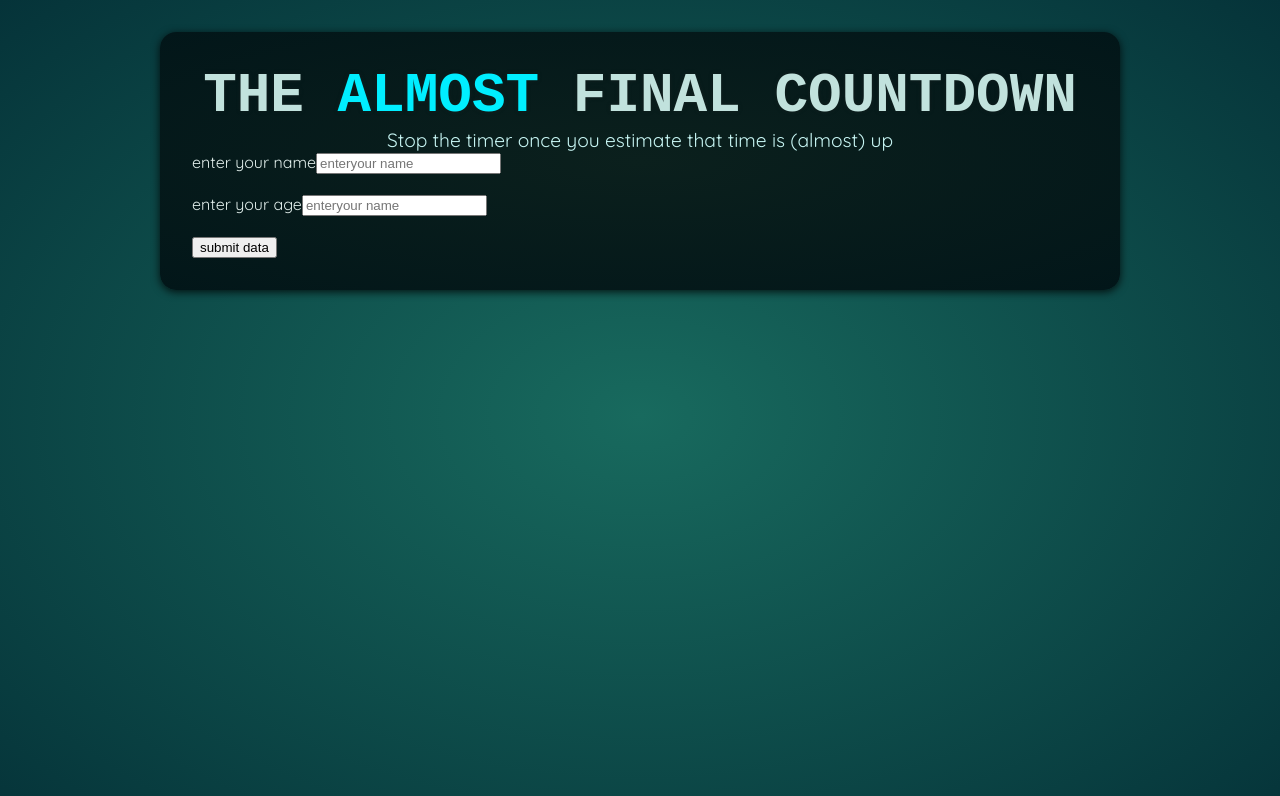
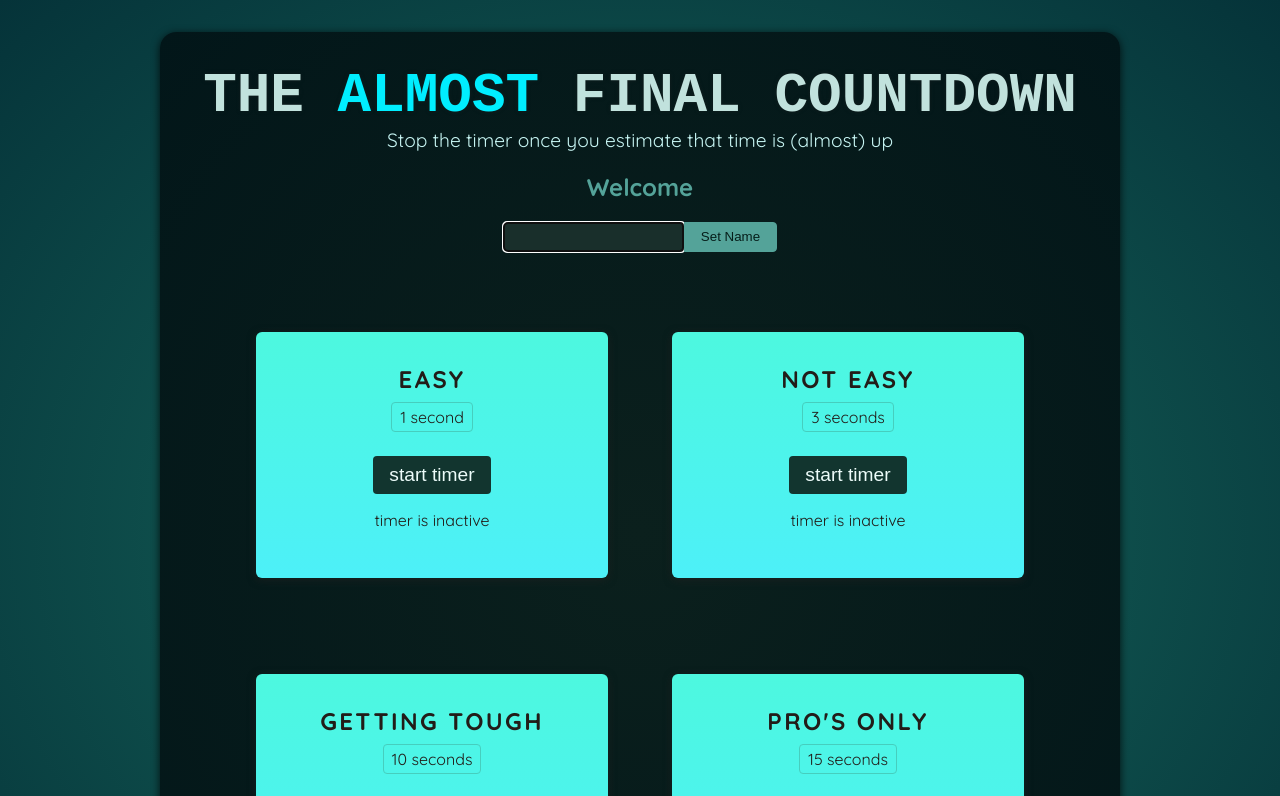
Before and after one commit to sesha472/react05-practice, a React (Vite) app: page / in a window 1280 px wide. Shown: the top 796 px of the page. Built offline with nearby package versions, Linux system fonts and the light colour scheme; a web font is replaced by a local one.

Commit message:
useImperativeHandlehook  created

```diff
--- a/src/App.jsx
+++ b/src/App.jsx
@@ -4,45 +4,44 @@ import Player from './components/Player.jsx';
 import TimerChallange from './components/TimerChallange.jsx'
 
 
-export const datafromuser={
-  name:'',
-  age:0
-}
+// export const datafromuser={
+//   name:'',
+//   age:0
+// }
 function App() {
 
-  const inputname=useRef();
-  const inputage=useRef();
+  // const inputname=useRef();
+  // const inputage=useRef();
+  //  const datasumbitHandler=()=>{
+  //   let {name,age}=datafromuser;
+  //      name=inputname.current.value
+  //      age= Number(inputage.current.value) //if we want data as number we have to use NUmber fun
+  //     console.log(name);
+  //     console.log(typeof age);
+  //     console.log(age);
+  //  }
 
-   const datasumbitHandler=()=>{
-    let {name,age}=datafromuser;
-       name=inputname.current.value
-       age= Number(inputage.current.value) //if we want data as number we have to use NUmber fun
 
-      console.log(name);
-      console.log(typeof age);
-      console.log(age);
-
-   }
   return (
 
     <>
-    <Datageting type="text" label="enter your name" ref={inputname} />
+    {/* <Datageting type="text" label="enter your name" ref={inputname} />
     <br/>
     <br/>
     <Datageting  type="number" label="enter your age" ref={inputage} />
     <br/>
     <br/>
     <button onClick={datasumbitHandler}>submit data</button>
+     */}
 
-
-      {/* <Player /> */}
-      {/* <div id="challenges">
+      <Player />
+       <div id="challenges">
       <TimerChallange title='Easy' targetTime={1}/>
       <TimerChallange title='not easy' targetTime={3}/>
       <TimerChallange title='getting tough' targetTime={10}/>
       <TimerChallange title="pro's only" targetTime={15}/>
 
-      </div> */}
+      </div>
     </>
   );
 }
--- a/src/components/Player.jsx
+++ b/src/components/Player.jsx
@@ -10,7 +10,6 @@ export default function Player() {
     enteredplayername.current.value='';
    }
    useEffect(() => {
-    console.log( enteredplayername.current.value);
     enteredplayername.current.focus()
    }, [])
 
--- a/src/components/ResultModal.jsx
+++ b/src/components/ResultModal.jsx
@@ -1,10 +1,20 @@
 
 
-import {forwardRef} from "react";
+import {forwardRef, useImperativeHandle,useRef} from "react";
+
 
  const ResultModal= forwardRef( function ResultModal({result,targetTime},ref) {
+  const dialog=useRef();
+  useImperativeHandle(ref,()=>{
+      return{
+        fnametutu(){
+          dialog.current.showModal();
+        }
+      }
+    });
+
   return (
-    <dialog ref={ref} className="result-modal" >
+    <dialog ref={dialog} className="result-modal" >
       <h1>you {result}</h1>
       <p>
         the target time was <strong>{targetTime}</strong>
--- a/src/components/TimerChallange.jsx
+++ b/src/components/TimerChallange.jsx
@@ -3,7 +3,7 @@ import ResultModal from './ResultModal.jsx';
 
 function TimerChallange({title,targetTime}) {
 
-  const timer=useRef();
+  const timervariable=useRef();
   const dialog=useRef();
 
     const [timerstarted, settimerstarted] = useState(false);
@@ -11,9 +11,9 @@ function TimerChallange({title,targetTime}) {
 
     const startHanlder=()=>{
 
-      timer.current= setTimeout(() => {
+      timervariable.current= setTimeout(() => {
             settimerExpired(true);
-            dialog.current.showModal();
+            dialog.current.fnametutu();
          }, targetTime*1000);
 
         settimerstarted(true);
```
